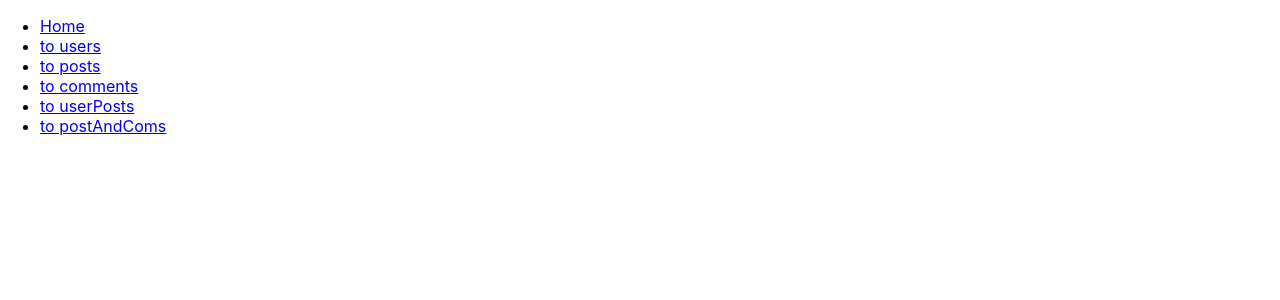
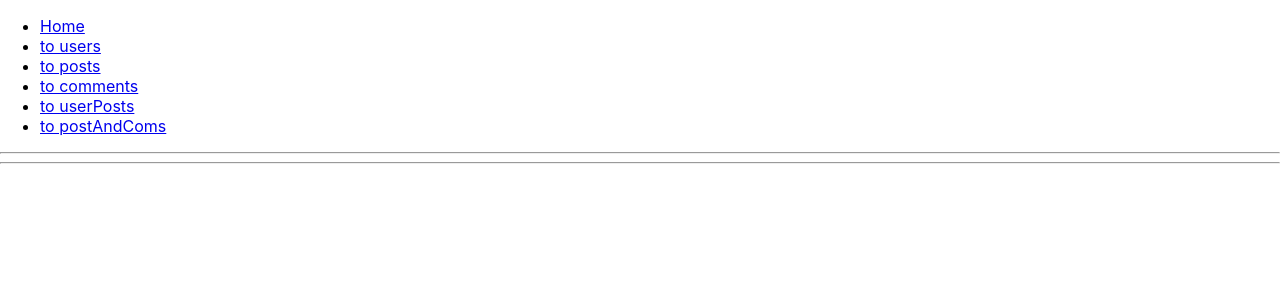
Before and after one commit to Valakas148/react2024, a React (Create React App) app: page / in a window 1280 px wide. Shown: the top 300 px of the page. Built offline with nearby package versions, Linux system fonts and the light colour scheme; no server answers.

Commit message:
HW12 100%

```diff
--- a/package.json
+++ b/package.json
@@ -16,7 +16,8 @@
     "typescript": "^4.9.5",
     "web-vitals": "^2.1.4",
     "axios": "^1.6.8",
-    "react-router-dom": "^6.23.1"
+    "react-router-dom": "^6.23.1",
+    "zustand": "^4.5.2"
   },
   "scripts": {
     "start": "react-scripts start",
--- a/src/components/Comments/CommentsComponent.tsx
+++ b/src/components/Comments/CommentsComponent.tsx
@@ -1,10 +1,10 @@
 import React from 'react';
-import {useContexProvider} from "../../contex/ContexProvider";
+import {useStore} from "../../contex/ContexProvider";
 import CommentComponent from "./CommentComponent";
 
 const CommentsComponent = () => {
 
-    const {commentsStore: {allComms}} = useContexProvider()
+    const {commentsStore: {allComms}} = useStore()
 
 
     return (
--- a/src/components/PostCOMMENTS/PostCommentsComponent.tsx
+++ b/src/components/PostCOMMENTS/PostCommentsComponent.tsx
@@ -1,11 +1,11 @@
 import React, {useEffect, useMemo, useState} from 'react';
-import {useContexProvider} from "../../contex/ContexProvider";
+import {useStore} from "../../contex/ContexProvider";
 import {IPostCommentsModel} from "../../models/IPostCommentsModel";
 import PostCommentComponent from "./PostCommentComponent";
 
 const PostCommentsComponent = () => {
 
-    const {postsStore: {allPosts}, commentsStore: {allComms}} = useContexProvider()
+    const {postsStore: {allPosts}, commentsStore: {allComms}} = useStore()
     const [postComms, setPostComms] = useState<IPostCommentsModel[]>([])
 
     const postCommsArray = useMemo(()=>{
--- a/src/components/Posts/PostComponent.tsx
+++ b/src/components/Posts/PostComponent.tsx
@@ -1,10 +1,14 @@
 import React, {FC} from 'react';
 import {IPostModel} from "../../models/IPostModel";
+import {useStore} from "../../contex/ContexProvider";
 
 interface IProps{
     post:IPostModel
 }
 const PostComponent:FC<IProps> = ({post}) => {
+
+    const {postsStore: {setFavoritePost}} = useStore()
+
     return (
         <div>
             <ul>
@@ -12,6 +16,9 @@ const PostComponent:FC<IProps> = ({post}) => {
                 <li>UserID - {post.userId}</li>
                 <li>Title - {post.title}</li>
                 <li>Body - {post.body}</li>
+                <button onClick={()=>{
+                    setFavoritePost(post)
+                }}>Choose Post</button>
             </ul>
         </div>
     );
--- a/src/components/Posts/PostsComponent.tsx
+++ b/src/components/Posts/PostsComponent.tsx
@@ -1,13 +1,11 @@
-import React, {useEffect, useState} from 'react';
-import {IPostModel} from "../../models/IPostModel";
-import {ApiService} from "../../services/api.service";
 import PostComponent from "./PostComponent";
-import {useContexProvider} from "../../contex/ContexProvider";
+import {useStore} from "../../contex/ContexProvider";
 
 const PostsComponent = () => {
 
 
-    const {postsStore: {allPosts}} = useContexProvider()
+
+    const {postsStore: {allPosts}, postsStore} = useStore()
 
     return (
         <div>
--- a/src/components/Users/UserComponent.tsx
+++ b/src/components/Users/UserComponent.tsx
@@ -1,11 +1,14 @@
 import React, {FC} from 'react';
 import {IUserModel} from "../../models/IUserModel";
+import {useStore} from "../../contex/ContexProvider";
 
 interface IProps{
     user: IUserModel
 }
 const UserComponent:FC<IProps> = ({user}) => {
 
+
+    const {usersStore:{setFavorite}} = useStore()
 
     return (
         <div>
@@ -15,6 +18,9 @@ const UserComponent:FC<IProps> = ({user}) => {
                 <li>UserName - {user.username}</li>
                 <li>Email - {user.email}</li>
             </ul>
+            <button onClick={()=>{
+                setFavorite(user)
+            }}>set as favorite</button>
         </div>
     );
 };
--- a/src/components/Users/UsersComponent.tsx
+++ b/src/components/Users/UsersComponent.tsx
@@ -1,12 +1,10 @@
-import React, {useContext, useEffect, useState} from 'react';
-import {ApiService} from "../../services/api.service";
-import {IUserModel} from "../../models/IUserModel";
+import React from 'react';
 import UserComponent from "./UserComponent";
-import {useContexProvider} from "../../contex/ContexProvider";
+import {useStore} from "../../contex/ContexProvider";
 
 const UsersComponent = () => {
 
-    const {usersStore: {allUsers}} = useContexProvider()
+    const {usersStore: {allUsers}, usersStore} = useStore()
 
     return (
         <div>
--- a/src/components/UsersPOSTS/UserPostsComponent.tsx
+++ b/src/components/UsersPOSTS/UserPostsComponent.tsx
@@ -1,11 +1,11 @@
 import React, {useEffect, useMemo, useState} from 'react';
-import {useContexProvider} from "../../contex/ContexProvider";
 import {IUserPostsModelType} from "../../models/IUserPostsModel";
 import UserPostComponent from "./UserPostComponent";
+import {useStore} from "../../contex/ContexProvider";
 
 const UserPostsComponent = () => {
 
-    const {usersStore: {allUsers}, postsStore:{allPosts}} = useContexProvider()
+    const {usersStore: {allUsers}, postsStore:{allPosts}} = useStore()
     const [userPosts, setUserPosts] = useState<IUserPostsModelType[]>([])
 
     const userPostsArray = useMemo(() =>{
--- a/src/contex/ContexProvider.ts
+++ b/src/contex/ContexProvider.ts
@@ -1,35 +1,103 @@
 import {IUserModel} from "../models/IUserModel";
 import {IPostModel} from "../models/IPostModel";
-import {createContext, useContext} from "react";
 import {ICommentModel} from "../models/ICommentModel";
+import {create} from "zustand";
 
 
 type StoreType = {
     usersStore: {
-        allUsers: IUserModel[]
+        allUsers: IUserModel[],
+        loadUser: (user: IUserModel[])=> void,
+        favoriteUser: IUserModel | null,
+        setFavorite: (obj: IUserModel)=> void
     },
     postsStore: {
-        allPosts: IPostModel[]
+        allPosts: IPostModel[],
+        loadPost: (post: IPostModel[]) => void,
+        favoritePost: IPostModel | null,
+        setFavoritePost: (obj: IPostModel)=> void
     },
     commentsStore: {
-        allComms: ICommentModel[]
+        allComms: ICommentModel[],
+        loadComms: (comment: ICommentModel[]) => void
     }
 }
 
+export const useStore = create<StoreType>()((set) => {
+    return {
+        usersStore: {
+            allUsers: [],
+            loadUser: (user: IUserModel[])=> {
+                return set((state: StoreType) => {
+                    return{
+                        ...state,
+                        usersStore:{
+                            ...state.usersStore,
+                            allUsers: user
+                        }
+                    }
+                })
+            },
 
-export const defaultValue:StoreType = {
-    usersStore: {
-        allUsers: []
-    },
-    postsStore: {
-        allPosts: []
-    },
-    commentsStore: {
-        allComms: []
-    }
-}
+            favoriteUser: null,
+            setFavorite: (obj: IUserModel) =>{
+                return set((state:StoreType) =>{
+                    return{
+                        ...state,
+                        usersStore:{
+                            ...state.usersStore,
+                            favoriteUser: obj
+                        }
+                    }
+                })
+            }
+
+        },
+
+        postsStore: {
+            allPosts: [],
+            loadPost: (post: IPostModel[]) => {
+                return set((state:StoreType)=>{
+                    return{
+                        ...state,
+                        postsStore:{
+                            ...state.postsStore,
+                            allPosts: post
+                        }
+                    }
+                })
+            },
+            favoritePost: null,
+            setFavoritePost: (obj: IPostModel) =>{
+                return set((state:StoreType) =>{
+                    return{
+                        ...state,
+                        postsStore:{
+                            ...state.postsStore,
+                            favoritePost: obj
+                        }
+                    }
+                })
+            }
+        },
 
 
-export const Contex = createContext<StoreType>(defaultValue);
 
-export const useContexProvider = ():StoreType => useContext(Contex)
+        commentsStore: {
+            allComms: [],
+            loadComms: (comment: ICommentModel[]) => {
+                return set((state:StoreType) =>{
+                    return{
+                        ...state,
+                        commentsStore:{
+                            ...state.commentsStore,
+                            allComms: comment
+                        }
+                    }
+                })
+            }
+        }
+
+
+    }
+})
--- a/src/layout/MainLayout.tsx
+++ b/src/layout/MainLayout.tsx
@@ -1,47 +1,28 @@
-import React, {useEffect, useState} from 'react';
+import React, {useEffect} from 'react';
 import {Outlet} from "react-router-dom";
 import HeaderComponent from "../components/HeaderComponent";
-import {IUserModel} from "../models/IUserModel";
-import {IPostModel} from "../models/IPostModel";
 import {ApiService} from "../services/api.service";
-import {Contex} from "../contex/ContexProvider";
-import {ICommentModel} from "../models/ICommentModel";
+import {useStore} from "../contex/ContexProvider";
+
 
 const MainLayout = () => {
 
-    const [users, setUsers] = useState<IUserModel[]>([]);
-    const [posts, setPosts] = useState<IPostModel[]>([]);
-    const [comments, setComments] = useState<ICommentModel[]>([])
+    const {usersStore, usersStore:{favoriteUser}, commentsStore, postsStore,postsStore: {favoritePost}} = useStore()
 
     useEffect(() => {
-        ApiService.getUsers().then(value => setUsers(value.data))
-        ApiService.getPosts().then(value => setPosts(value.data))
-        ApiService.getComms().then(value => setComments(value.data))
+        ApiService.getUsers().then(value => usersStore.loadUser(value.data))
+        ApiService.getPosts().then(value => postsStore.loadPost(value.data))
+        ApiService.getComms().then(value => commentsStore.loadComms(value.data))
     }, []);
 
 
     return (
         <div>
 
-            <Contex.Provider value={{
-                usersStore: {
-                    allUsers: users
-                },
-                postsStore: {
-                    allPosts: posts
-                },
-                commentsStore: {
-                    allComms: comments
-                }
+                <HeaderComponent/>
+            <hr/>{(favoriteUser && <div>{favoriteUser.username} - {favoriteUser.name}</div>) || (favoritePost && <div>{favoritePost.id} - {favoritePost.title}</div>)}<hr/>
+            <Outlet/>
 
-            }}>
-
-                <HeaderComponent/>
-                <Outlet/>
-
-
-
-            </Contex.Provider>
 
         </div>
     );
```
Also changed, not shown: 1 other file (tests, documents, lock files or other folders).
